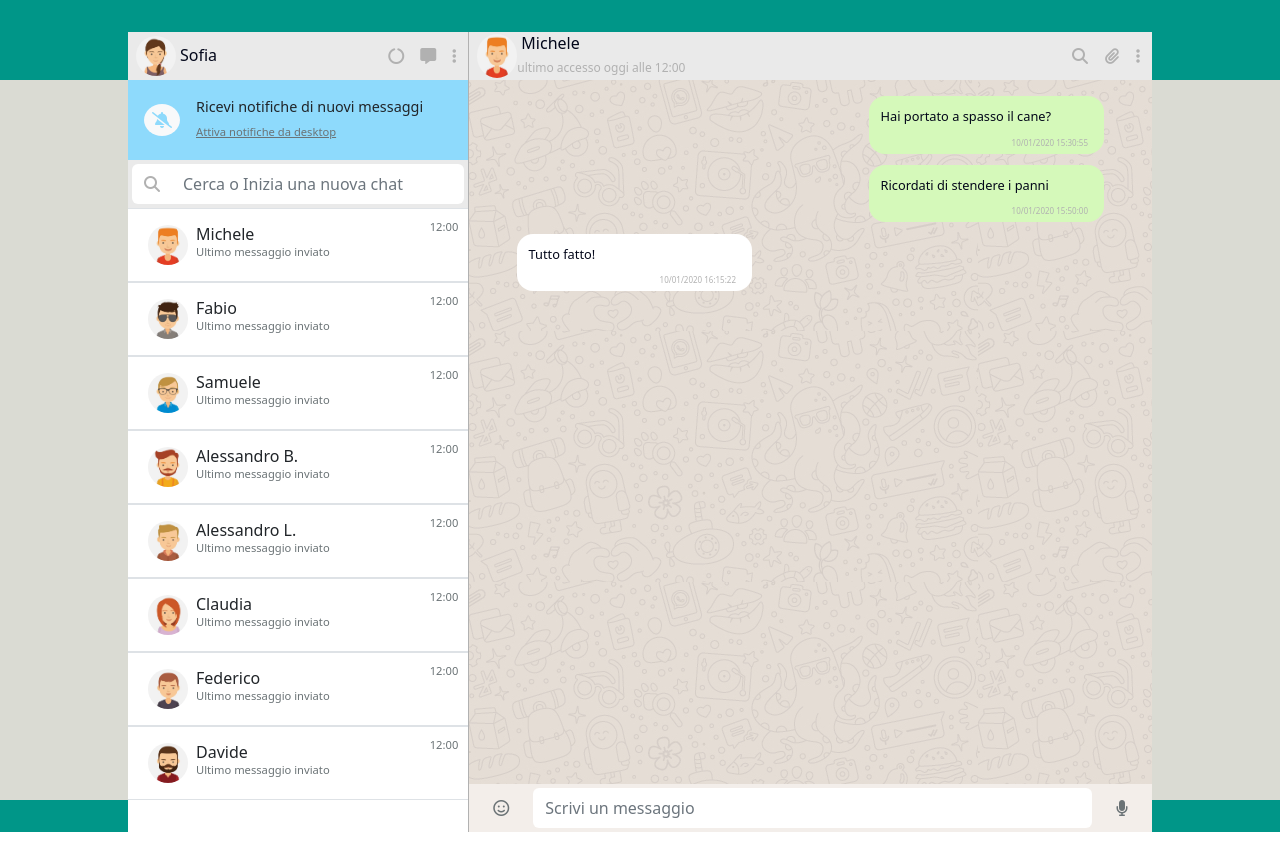
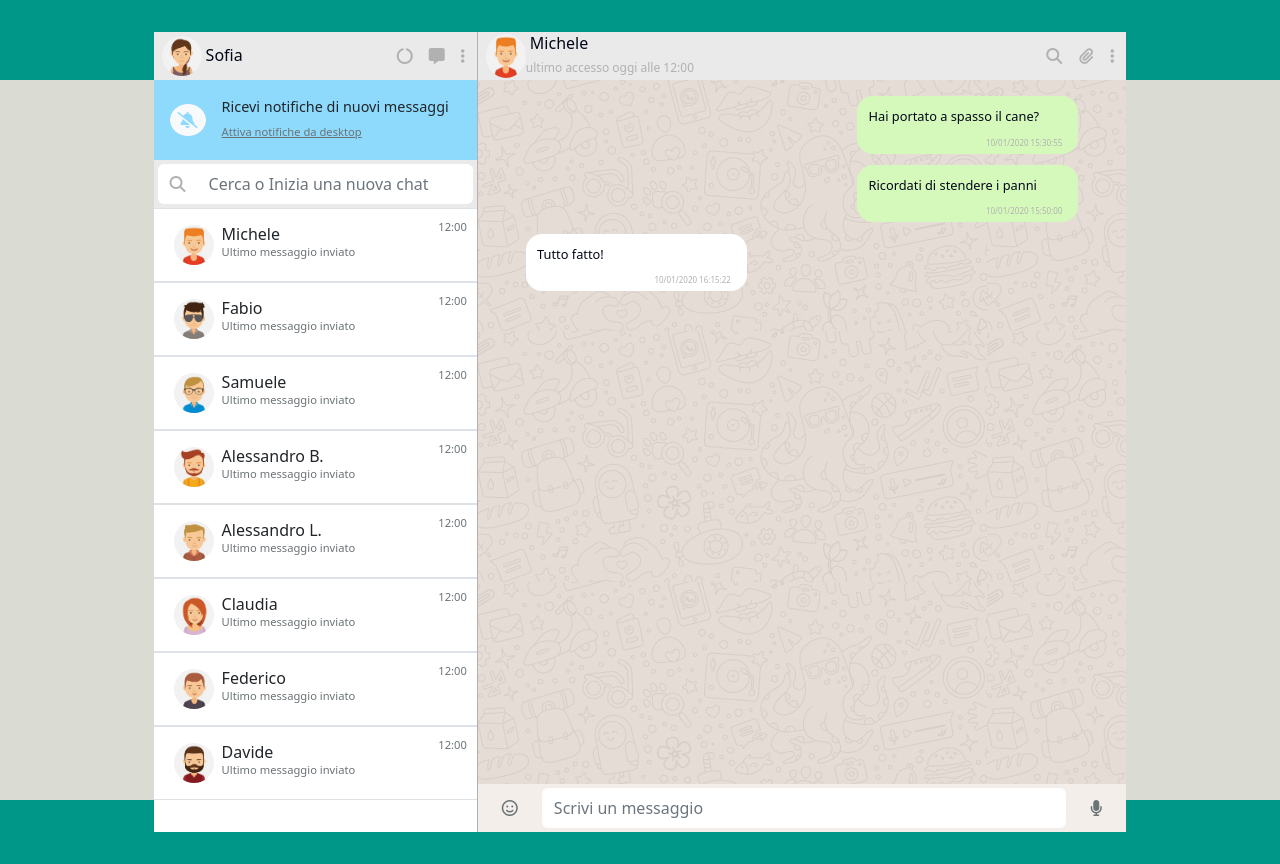
Before and after one commit to Francesco-Iannuzzi/vue-boolzapp, a plain HTML site: page index.html in a window 1280 px wide. Before the commit the page ends 832 px from the top, so only its background shows below. Drawn offline with nearby package versions, Linux system fonts and the light colour scheme.

Commit message:
fix background

```diff
--- a/assets/css/style.css
+++ b/assets/css/style.css
@@ -8,10 +8,12 @@
 
 body
 {
-    height: 100vh;
+    height: 100%;
     width: 100%;
-    background-image: linear-gradient(0deg, #dadbd3 90%, #009688 10%);
-    padding-top: 2rem;
+    background: linear-gradient(0deg, #dadbd3 90%, #009688 10%);
+    background-repeat: no-repeat;
+    background-attachment: fixed;
+    padding: 2rem;
 }
 
 .acces
```
